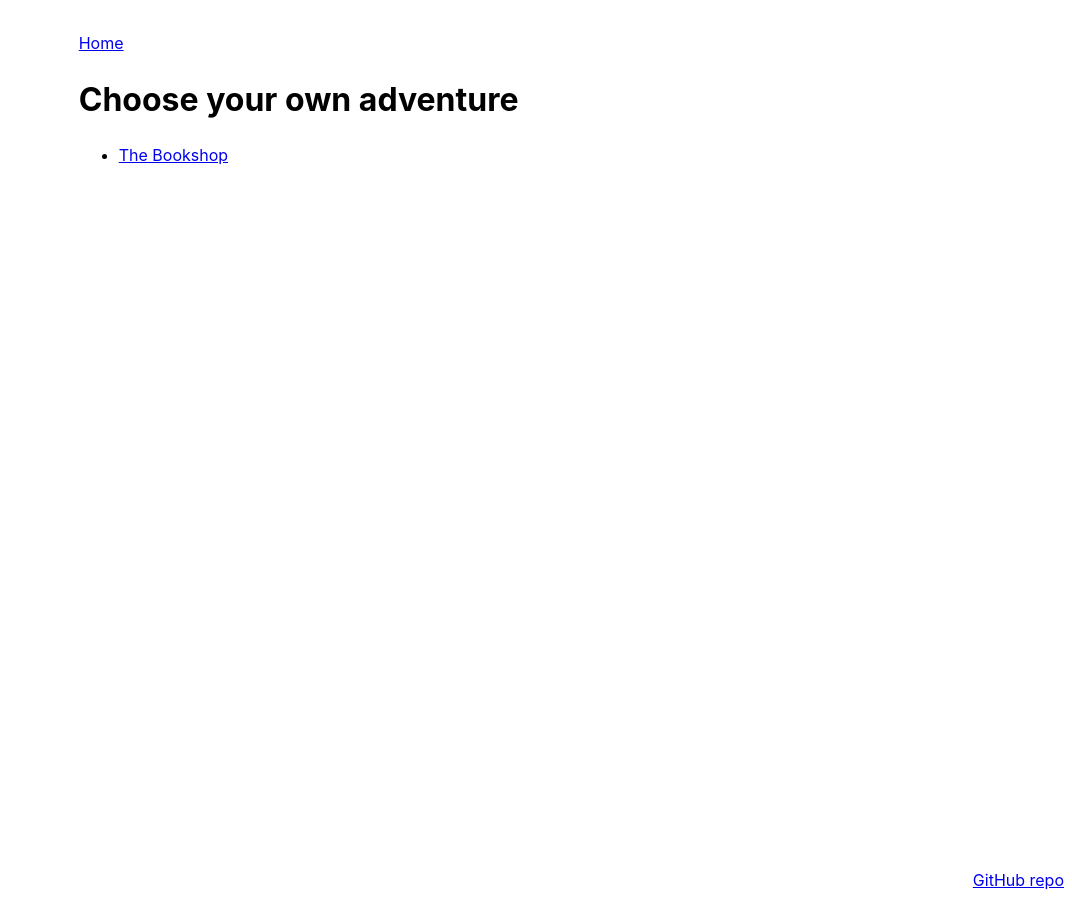
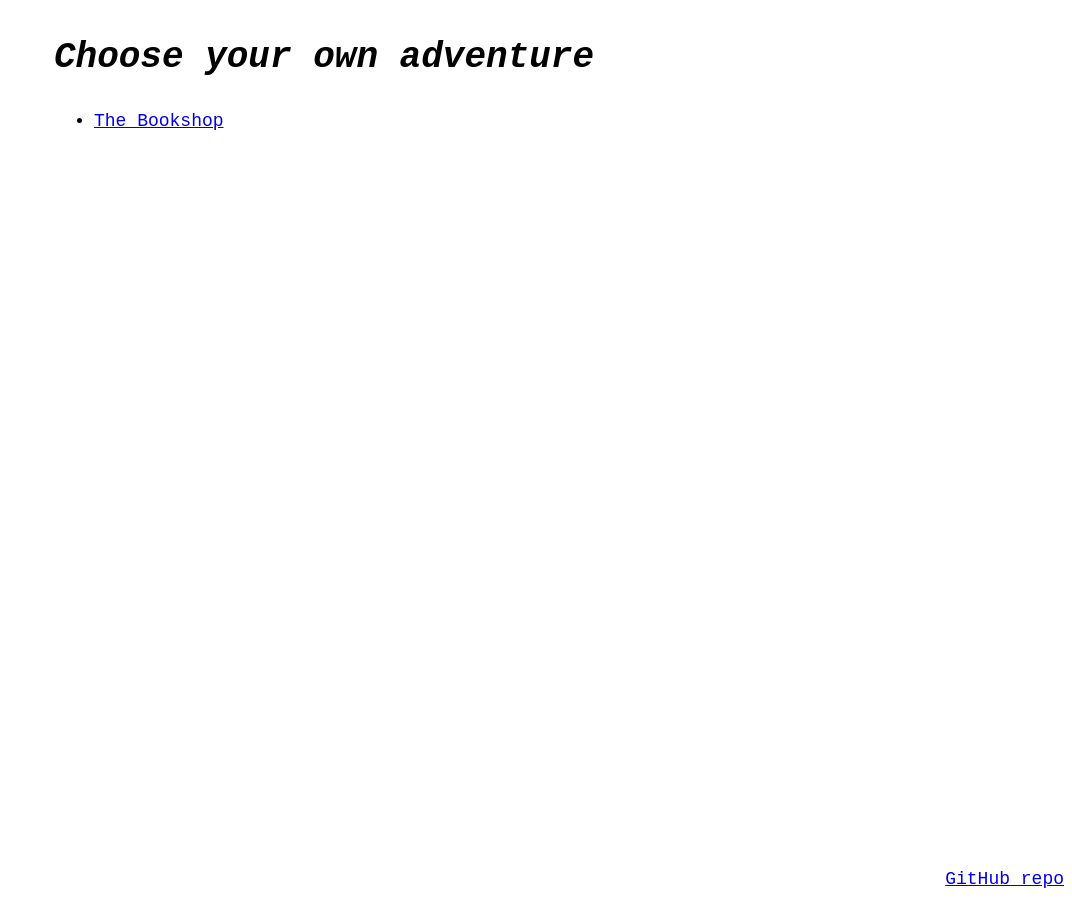
Before and after one commit to chadlavi/chooseyourownadventure, a Jekyll site: the page built from index.md, in a window 1280 px wide. Shown: the whole page, without its empty margins (208-1280 px from the left). Built offline with Jekyll 4.4.1, drawn with Linux system fonts in a browser that asks for light colours; our own code applies the rules of GitHub Pages for plain Markdown files.

Commit message:
style changes and remove homelink from homepage

```diff
--- a/_config.yml
+++ b/_config.yml
@@ -3,3 +3,10 @@ plugins:
 relative_links:
   enabled: true
   collections: true
+defaults:
+  -
+    scope:
+      path: ""
+    values:
+      layout: "default"
+      homelink: true
--- a/_layouts/default.html
+++ b/_layouts/default.html
@@ -6,9 +6,11 @@
     <title>{{ page.title }}</title>
   </head>
   <body>
-    <nav>
-      <a href="{{ site.github.baseurl }}">Home</a>
-    </nav>
+    {% if page.homelink %}
+      <nav>
+        <a href="{{ site.github.baseurl }}">Home</a>
+      </nav>
+    {% endif %}
     {{ content }}
     {% if page.footer %}
       <footer>
--- a/style.css
+++ b/style.css
@@ -12,19 +12,23 @@
   }
 }
 
-a {
-  color: var(--link);
-}
-
 body {
   background-color: var(--background);
   color: var(--text);
-  font-family: -apple-system, BlinkMacSystemFont, 'Segoe UI', Roboto, Oxygen, Ubuntu, Cantarell, 'Open Sans', 'Helvetica Neue', sans-serif;
-  font-size: 16px;
+  font-family: monospace, system-ui, sans-serif;
+  font-size: 18px;
   line-height: 1.45;
   margin: 32px auto 128px auto;
   max-width: calc(100% - 32px);
   width: 70ch;
+}
+
+h1, h2, h3, h4 {
+  font-style: italic;
+}
+
+a {
+  color: var(--link);
 }
 
 footer {
```
Also changed, not shown: index.md (+1 -0 lines).
